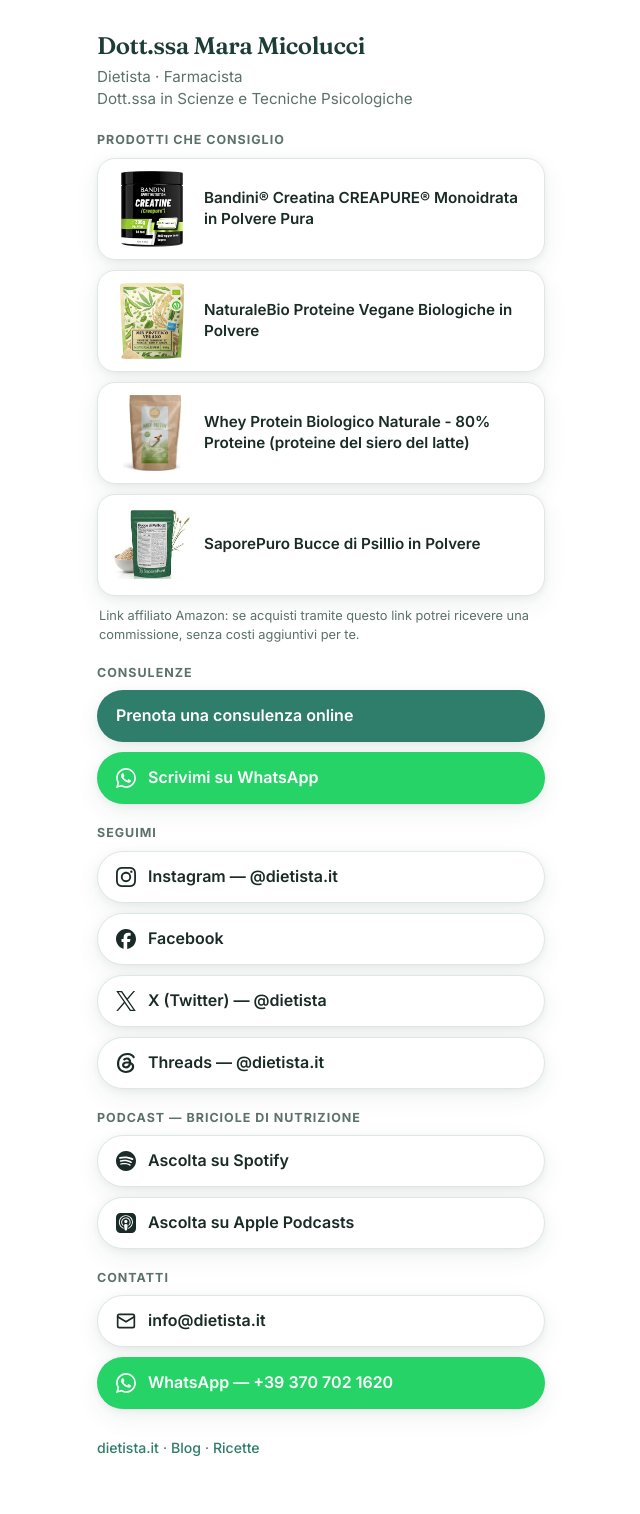
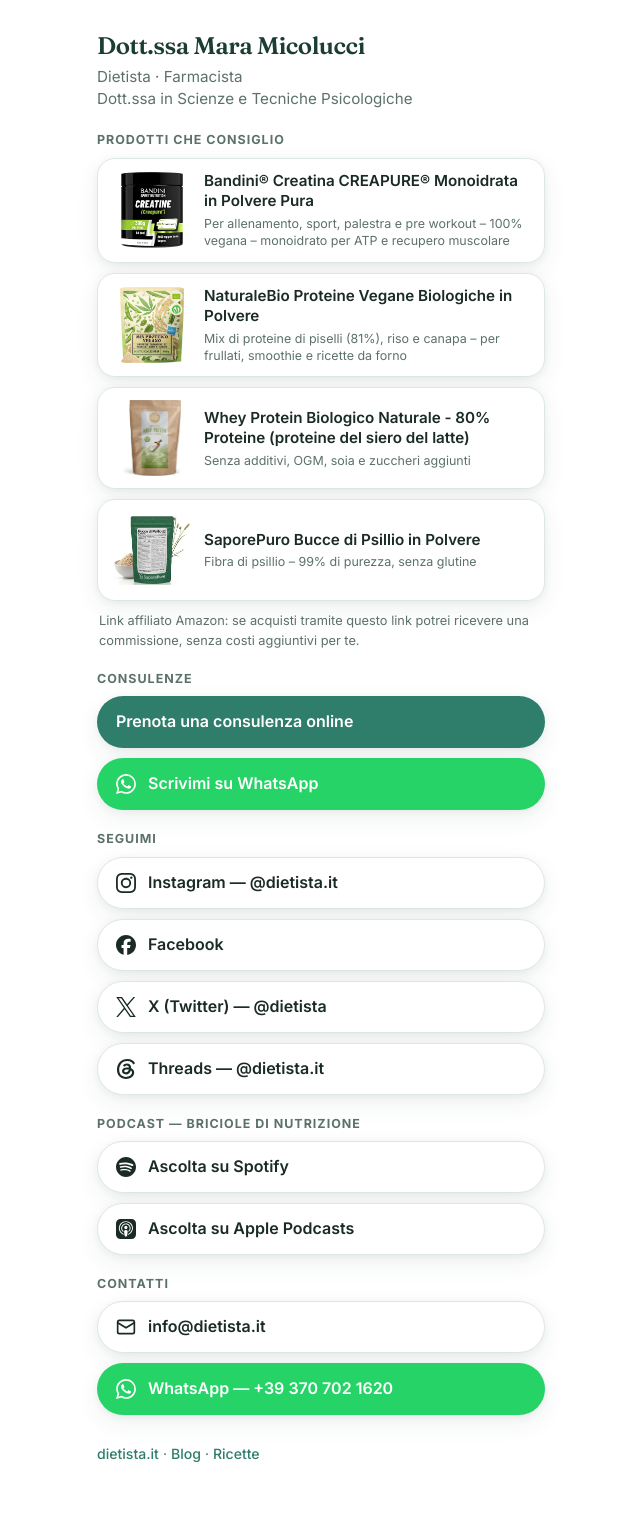
Before and after one commit to curlybracketshq/dietista.it, a Jekyll site: the page built from links/index.html, in a window 1280 px wide. Shown: the whole page, without its empty margins (319-959 px from the left). Built offline with Jekyll 4.4.1, drawn with Linux system fonts in a browser that asks for light colours.

Commit message:
feat: add italian subtitles to affiliate product buttons on /links/

```diff
--- a/links/index.html
+++ b/links/index.html
@@ -14,19 +14,19 @@ description: Dott.ssa Mara Micolucci, dietista e farmacista, consulenze nutrizio
     <h2 class="links-heading">Prodotti che consiglio</h2>
     <a class="link-btn link-affiliate" href="https://amzlink.to/az0EBurw36P21" target="_blank" rel="noopener sponsored nofollow">
       <img class="link-thumb" src="/images/creatina-bandini-creapure.jpg" alt="Bandini Creatina Creapure monoidrata in polvere" width="76" height="76" loading="lazy">
-      <span>Bandini® Creatina CREAPURE® Monoidrata in Polvere Pura</span>
+      <span class="link-text"><span class="link-title">Bandini® Creatina CREAPURE® Monoidrata in Polvere Pura</span><span class="link-sub">Per allenamento, sport, palestra e pre workout – 100% vegana – monoidrato per ATP e recupero muscolare</span></span>
     </a>
     <a class="link-btn link-affiliate" href="https://amzlink.to/az0WYk7bR1w9L" target="_blank" rel="noopener sponsored nofollow">
       <img class="link-thumb" src="/images/proteine-vegan-naturalebio-950g.jpg" alt="NaturaleBio proteine vegane biologiche in polvere 950 g" width="76" height="76" loading="lazy">
-      <span>NaturaleBio Proteine Vegane Biologiche in Polvere</span>
+      <span class="link-text"><span class="link-title">NaturaleBio Proteine Vegane Biologiche in Polvere</span><span class="link-sub">Mix di proteine di piselli (81%), riso e canapa – per frullati, smoothie e ricette da forno</span></span>
     </a>
     <a class="link-btn link-affiliate" href="https://amzlink.to/az07wPhgN82Nu" target="_blank" rel="noopener sponsored nofollow">
       <img class="link-thumb" src="/images/proteine-whey-biologico-naturale-500g.jpg" alt="Whey protein biologico naturale 80% proteine" width="76" height="76" loading="lazy">
-      <span>Whey Protein Biologico Naturale - 80% Proteine (proteine del siero del latte)</span>
+      <span class="link-text"><span class="link-title">Whey Protein Biologico Naturale - 80% Proteine (proteine del siero del latte)</span><span class="link-sub">Senza additivi, OGM, soia e zuccheri aggiunti</span></span>
     </a>
     <a class="link-btn link-affiliate" href="https://amzlink.to/az07x9dEGX3kJ" target="_blank" rel="noopener sponsored nofollow">
       <img class="link-thumb" src="/images/bucce-psillio-saporepuro.jpg" alt="SaporePuro bucce di psillio in polvere" width="76" height="76" loading="lazy">
-      <span>SaporePuro Bucce di Psillio in Polvere</span>
+      <span class="link-text"><span class="link-title">SaporePuro Bucce di Psillio in Polvere</span><span class="link-sub">Fibra di psillio – 99% di purezza, senza glutine</span></span>
     </a>
     <p class="links-note">Link affiliato Amazon: se acquisti tramite questo link potrei ricevere una commissione, senza costi aggiuntivi per te.</p>
   </section>
@@ -84,6 +84,9 @@ description: Dott.ssa Mara Micolucci, dietista e farmacista, consulenze nutrizio
 .link-btn-whatsapp:hover{background:var(--whatsapp-hover,#1FB356);color:#fff}
 .link-affiliate{justify-content:flex-start;gap:14px;border-radius:18px;padding:12px 16px;text-align:left}
 .link-affiliate>span{text-align:left;font-size:.95rem}
+.link-affiliate>span.link-text{display:flex;flex-direction:column;gap:3px;flex:1;text-align:left}
+.link-title{font-weight:600}
+.link-sub{display:block;font-size:.78rem;color:var(--muted,#5C716B);font-weight:400;line-height:1.4}
 .link-thumb{width:76px;height:76px;border-radius:12px;object-fit:contain;flex:0 0 76px;background:#fff}
 .links-note{font-size:.8rem;color:var(--muted,#5C716B);margin:2px 2px 0;line-height:1.5}
 .links-footer{margin-top:28px;text-align:left;font-size:.88rem;color:var(--muted,#5C716B)}
```
